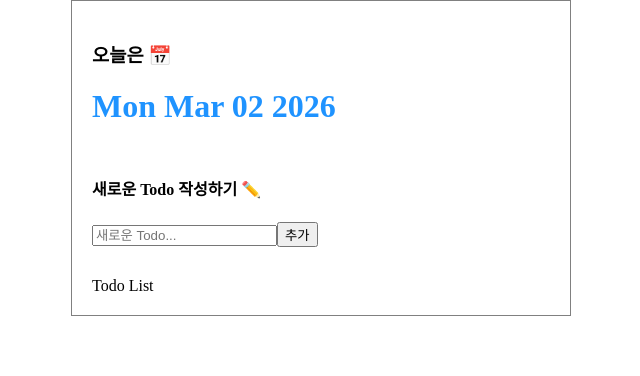
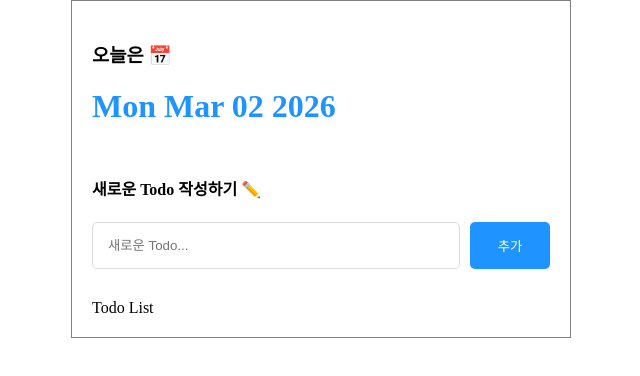
Before and after one commit to gyeonggumun/study_schedule_management, a React (Create React App) app: page / in a window 1280 px wide. Shown: the top 376 px of the page, without its empty margins (319-959 px from the left). Built offline with nearby package versions, Linux system fonts and the light colour scheme.

Commit message:
TodoEditor 스타일 추가 및 연동

```diff
--- /dev/null
+++ b/src/component/TodoEditor.css
@@ -0,0 +1,27 @@
+.TodoEditor .editor_wrapper {
+    width: 100%;
+    display: flex;
+    gap: 10px;
+}
+
+.TodoEditor input {
+    flex: 1;
+    box-sizing: border-box;
+    border: 1px solid rgb(220, 220, 220);
+    border-radius: 5px;
+    padding: 15px;
+}
+
+.TodoEditor input:focus {
+    outline:none;
+    border: 1px solid #1f93ff;
+}
+
+.TodoEditor button {
+    cursor: pointer;
+    width: 80px;
+    border: none;
+    background-color: #1f93ff;
+    color: white;
+    border-radius: 5px;
+}
--- a/src/component/TodoEditor.js
+++ b/src/component/TodoEditor.js
@@ -1,3 +1,5 @@
+import "./TodoEditor.css"
+
 const TodoEditor = () => {
     return <div className="TodoEditor">
         <h4>새로운 Todo 작성하기 ✏️</h4>
```
